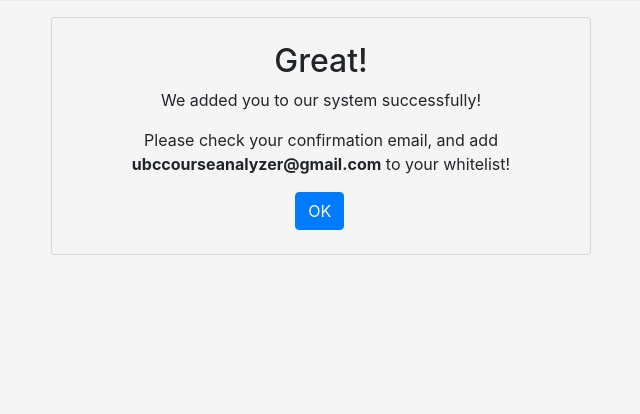
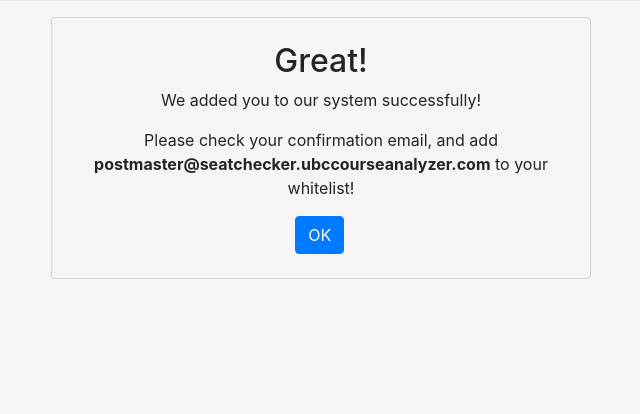
Before and after one commit to mertbarutcuoglu/Seat-Checker, a Flask app: template templates/result.html in a window 1280 px wide. Shown: the part 254-668 px from the top of the page, without its empty margins (319-959 px from the left). Run offline with Flask 2, Linux system fonts and the light colour scheme; the template is opened without the code that fills it, so the values that code supplies are empty; parts of the project's set-up code (start-up, migrations or seed data) failed here and were passed over; some libraries are stand-ins or nearby versions.

Commit message:
Implements MailGun

```diff
--- a/email_sender.py
+++ b/email_sender.py
@@ -4,7 +4,7 @@
 from email.mime.text import MIMEText
 import os
 
-server = smtplib.SMTP(host='smtp.gmail.com', port=587)
+server = smtplib.SMTP(host='smtp.mailgun.org', port=587)
 server.starttls()
 from_email = os.environ['EMAIL_ADDRESS']
 server.login(from_email, os.environ['EMAIL_PASSWORD'])
--- a/templates/result.html
+++ b/templates/result.html
@@ -8,7 +8,7 @@
         <p>We added you to our system successfully! </p>
     </div>
     <div class="text-center">
-        <p> Please check your confirmation email, and add <b>ubccourseanalyzer@gmail.com</b> to your whitelist!</p>
+        <p> Please check your confirmation email, and add <b>postmaster@seatchecker.ubccourseanalyzer.com</b> to your whitelist!</p>
     </div>
     <div class="col-2 mx-auto">
         <a href="https://ubccourseanalyzer.com/">
```
